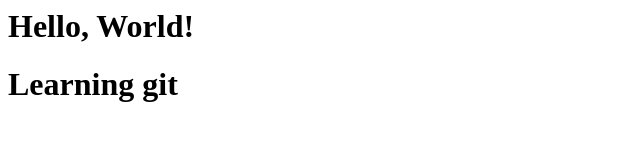
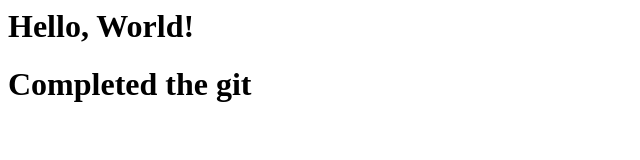
Before and after one commit to HARESHWARAN-S/Git, a plain HTML site: page index.html in a window 1280 px wide. Shown: the whole page, without its empty margins (0-640 px from the left). Drawn offline with Linux system fonts and the light colour scheme.

Commit message:
made changes in index file in fix title branch

```diff
--- a/index.html
+++ b/index.html
@@ -1,2 +1,2 @@
 <h1>Hello, World!</h1>
-<h1>Learning git</h1>
+<h1>Completed the git</h1>
```
